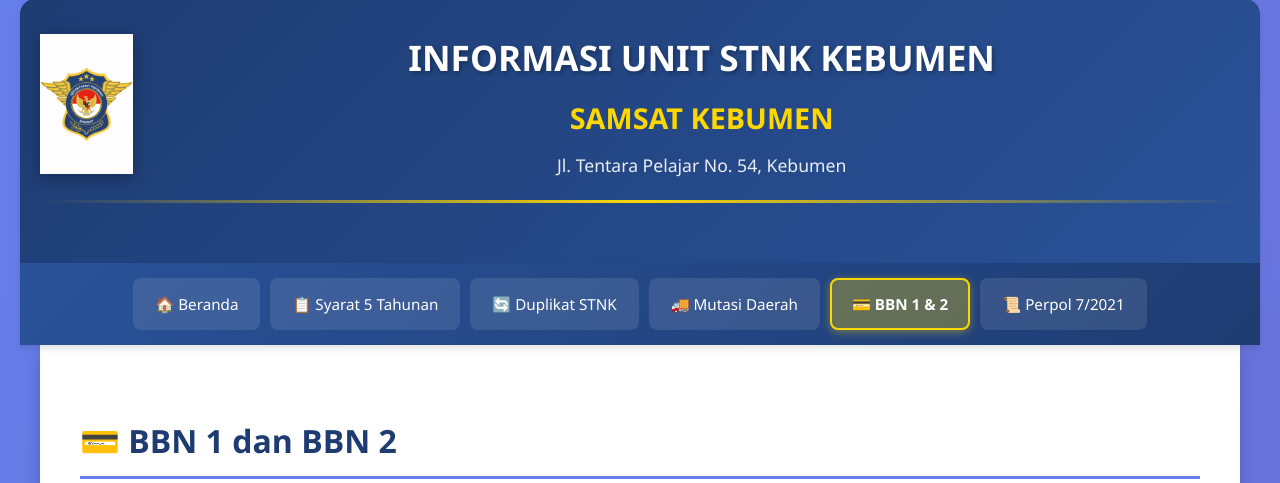
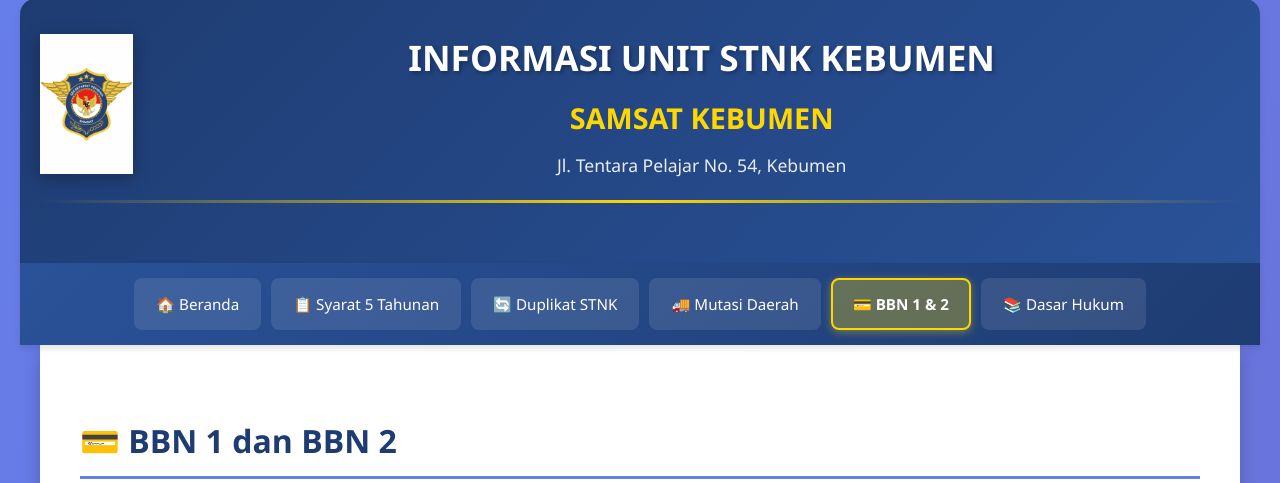
Before and after one commit to rcz87/satlts.kbm, a Flask app: page /bbn in a window 1280 px wide. Shown: the part 21-504 px from the top of the page. Run offline with Flask 3, Linux system fonts and the light colour scheme.

Commit message:
Update navigation link for legal basis information
Renames the 'Perpol 7/2021' navigation link to 'Dasar Hukum' and updates the corresponding URL route in templates/index.html.

Replit-Commit-Author: Agent
Replit-Commit-Session-Id: 030a58fb-f0e5-4433-8ac2-c4a6ee80a62e
Replit-Commit-Checkpoint-Type: intermediate_checkpoint
Replit-Commit-Screenshot-Url: https://storage.googleapis.com/screenshot-production-us-central1/f4743bec-0b0f-4e9e-984d-c8151a04bbbb/030a58fb-f0e5-4433-8ac2-c4a6ee80a62e/RkDbfNt

```diff
--- a/templates/index.html
+++ b/templates/index.html
@@ -27,7 +27,7 @@
       <a href="{{ url_for('duplikat') }}" class="nav-item {% if current_page == 'duplikat' %}active{% endif %}">🔄 Duplikat STNK</a>
       <a href="{{ url_for('mutasi') }}" class="nav-item {% if current_page == 'mutasi' %}active{% endif %}">🚚 Mutasi Daerah</a>
       <a href="{{ url_for('bbn') }}" class="nav-item {% if current_page == 'bbn' %}active{% endif %}">💳 BBN 1 & 2</a>
-      <a href="{{ url_for('perpol') }}" class="nav-item {% if current_page == 'perpol' %}active{% endif %}">📜 Perpol 7/2021</a>
+      <a href="{{ url_for('dasarhukum') }}" class="nav-item {% if current_page == 'dasarhukum' %}active{% endif %}">📚 Dasar Hukum</a>
     </div>
   </nav>
 
```
